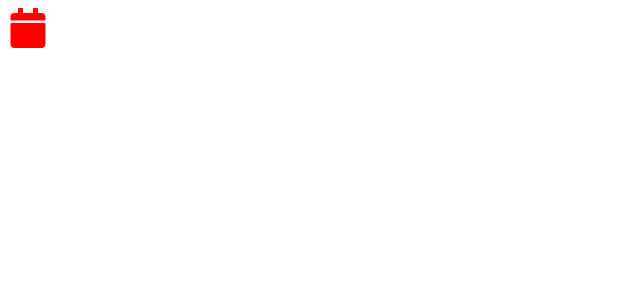
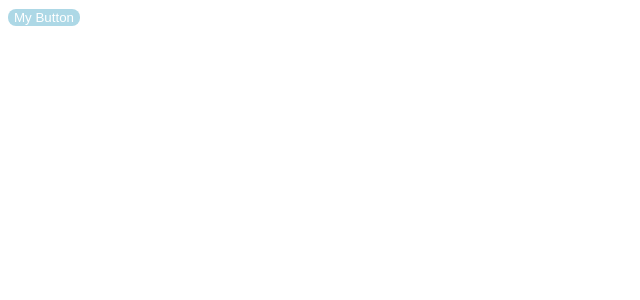
Before and after one commit to ShadiK1999/REACT-Course, a React (Vite) app in the folder MoshCourse/react-app/: page / in a window 1280 px wide. Shown: the top 300 px of the page, without its empty margins (0-640 px from the left). Built offline with nearby package versions, Linux system fonts and the light colour scheme.

Commit message:
create css module for button component

```diff
--- a/MoshCourse/react-app/src/App.tsx
+++ b/MoshCourse/react-app/src/App.tsx
@@ -1,9 +1,8 @@
-import { FaCalendar } from "react-icons/fa";
-
+import Button from "./components/Button/Button";
 function App() {
   return (
     <div>
-      <FaCalendar color="red" size="40" />
+      <Button onClick={() => {}}>My Button</Button>
     </div>
   );
 }
--- /dev/null
+++ b/MoshCourse/react-app/src/components/Button/Button.module.css
@@ -0,0 +1,6 @@
+.blue {
+  background-color: lightblue;
+  border: none;
+  border-radius: 8px;
+  color: white;
+}
--- a/MoshCourse/react-app/src/components/Button.tsx
+++ b/MoshCourse/react-app/src/components/Button/Button.tsx
@@ -1,5 +1,5 @@
 import { ReactNode } from "react";
-
+import styles from "./Button.module.css";
 interface Props {
   children: ReactNode;
   color?: "primary" | "secondary" | "danger";
@@ -7,7 +7,7 @@ interface Props {
 }
 const Button = ({ children, onClick, color = "primary" }: Props) => {
   return (
-    <button type="button" className={"btn btn-" + color} onClick={onClick}>
+    <button type="button" className={styles.blue} onClick={onClick}>
       {children}
     </button>
   );
```
